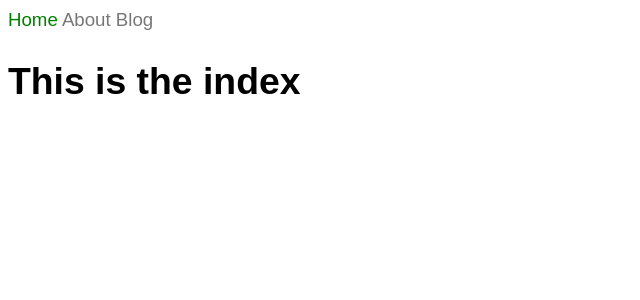
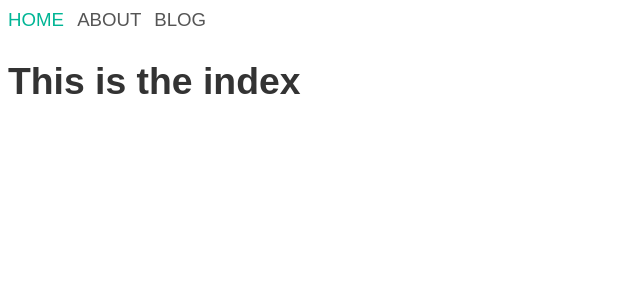
Before and after one commit to kikrishn/Blog, a Jekyll site: the page built from index.html, in a window 1280 px wide. Shown: the top 300 px of the page, without its empty margins (0-640 px from the left). Built offline with Jekyll 4.4.1, drawn with Linux system fonts in a browser that asks for light colours; some web fonts are replaced.

Commit message:
added base styles

```diff
--- /dev/null
+++ b/_sass/base.scss
@@ -0,0 +1,39 @@
+//defensive coding
+* {
+  -webkit-box-sizing: border-box;
+  -moz-box-sizing: border-box;
+  -ms-box-sizing: border-box;
+  box-sizing: border-box;
+
+  -webkit-tap-highlight-color: transparent;
+}
+
+//thank you css-tricks for the preload trick
+.preload * {
+  -webkit-transition: none !important;
+  -moz-transition: none !important;
+  -ms-transition: none !important;
+  -o-transition: none !important;
+}
+
+body {
+  font-size: 14pt;
+  font-family: sofia-pro, sans-serif;
+  line-height: 1.3;
+  color: $main-body;
+}
+
+img, svg {
+  max-width: 100%;
+}
+
+a {
+  color: $main-accent;
+  text-decoration: none;
+
+  &:hover,
+  &:active,
+  &:focus {
+    color: black;
+  }
+}
--- a/_sass/main.scss
+++ /dev/null
@@ -1,5 +0,0 @@
-body {
-  font-size: 14pt;
-  font-family: sofia-pro, sans-serif;
-  line-height: 1.3;
-}
--- a/_sass/nav.scss
+++ b/_sass/nav.scss
@@ -1,8 +1,15 @@
 nav {
   a {
-    color: #777;
-    text-decoration: none;
+    color: #555;
+    text-transform: uppercase;
+    margin-left: 0.5rem;
+
+    &:first-child {
+      margin-left: 0;
+    }
+  }
+
+  .current {
+    color: $main-accent;
   }
 }
-
-.current { color: green; }
--- /dev/null
+++ b/_sass/variables.scss
@@ -0,0 +1,3 @@
+//Colors
+$main-accent: #00B595;
+$main-body: #333;
--- a/assets/css/styles.scss
+++ b/assets/css/styles.scss
@@ -1,5 +1,6 @@
 ---
 
 ---
-@import "main";
+@import "variables";
+@import "base";
 @import "nav";
```
Also changed, not shown: _includes/head.html (+9 -1 lines).
